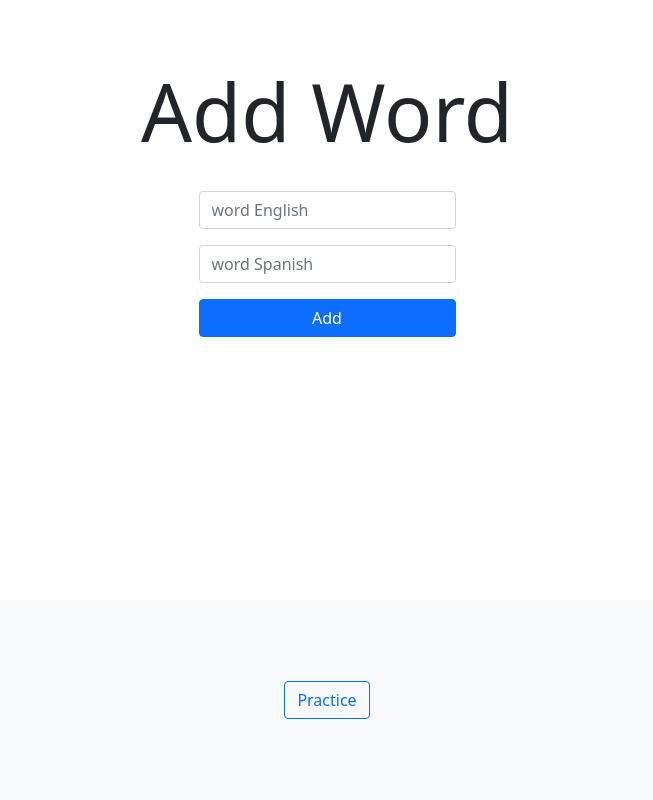
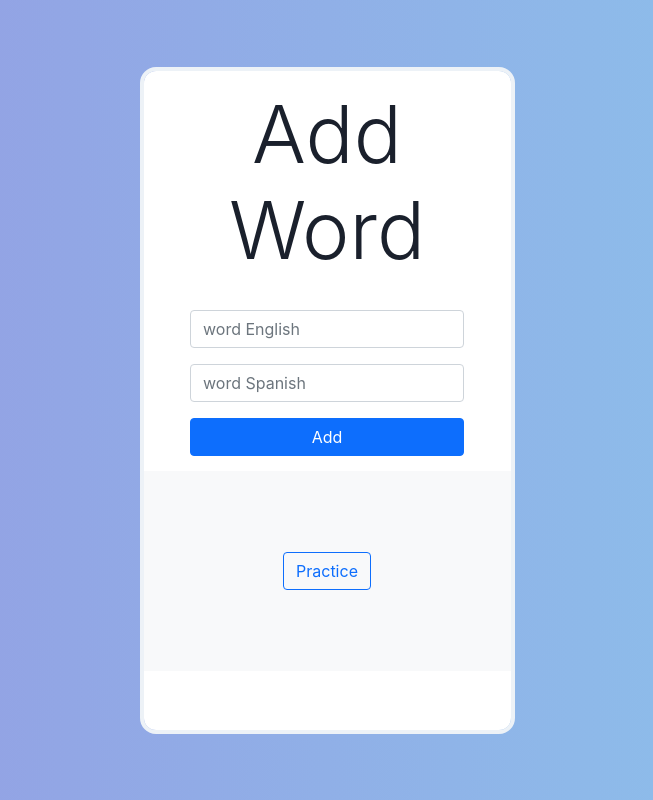
Before and after one commit to Lopez089/wordEnglish, a Next.js app: page / in a window 1280 px wide. Shown: the whole page, without its empty margins (313-966 px from the left). Built offline with nearby package versions, Linux system fonts and the light colour scheme.

Commit message:
feat add chacka ui to proyect

```diff
--- a/pages/_app.js
+++ b/pages/_app.js
@@ -1,5 +1,8 @@
 import firebase from 'firebase/app'
 import 'bootstrap/dist/css/bootstrap.min.css'
+import { ChakraProvider } from '@chakra-ui/react'
+import { theme } from '../theme/theme'
+import { WrapMovil } from '../wrappers/wrapMovil'
 
 const firebaseConfig = {
   apiKey: 'AIzaSyDAh3ShBp_07zlrRhh7I_Z1gFDkwEmhi_E',
@@ -14,8 +17,16 @@ if (!firebase.apps.length) {
   firebase.initializeApp(firebaseConfig)
 }
 
-function MyApp ({ Component, pageProps }) {
-  return <Component {...pageProps} />
+const MyApp = ({ Component, pageProps }) => {
+  return (
+    <>
+      <ChakraProvider theme={theme}>
+        <WrapMovil>
+          <Component {...pageProps} />
+        </WrapMovil>
+      </ChakraProvider>
+    </>
+  )
 }
 
 export default MyApp
--- a/pages/index.js
+++ b/pages/index.js
@@ -16,10 +16,11 @@ const Home = () => {
         <section className='h-50 d-flex flex-column justify-content-center align-items-center'>
           <FormAddWord />
         </section>
-        <section className='fixed-bottom h-25 bg-light d-flex justify-content-center align-items-center'>
+        <section className=' h-25 bg-light d-flex justify-content-center align-items-center'>
           <Button variant='outline-primary' href='/practice'>Practice</Button>
         </section>
       </main>
+
     </div>
   )
 }
--- /dev/null
+++ b/theme/theme.js
@@ -0,0 +1,9 @@
+import { extendTheme } from '@chakra-ui/react'
+
+export const theme = extendTheme({
+  colors: {
+    base: '#fff',
+    primary: '#8BC6EC',
+    secondary: '#9599E2'
+  }
+})
--- /dev/null
+++ b/wrappers/wrapMovil.tsx
@@ -0,0 +1,41 @@
+import { Box, useTheme } from '@chakra-ui/react'
+
+
+export const WrapMovil = ({ children }) => {
+    const theme = useTheme()
+    const { primary, secondary } = theme.colors
+
+    return (
+        <Box
+            as='main'
+            w='100vw'
+            h='100vh'
+            bgGradient={`linear(to-l, ${primary}, ${secondary})`}
+            display='flex'
+            alignItems='center'
+            justifyContent='center'
+        >
+            <Box
+                as='section'
+                w={{ base: '100vw', sm: '100vw', md: '100vw', lg: '375px' }}
+                h={{ base: '100vh', sm: '100vh', md: '100vh', lg: '90vh', xl: '667px' }}
+                bg='white'
+                borderRadius={{ sm: '0', md: '0', lg: '1rem' }}
+                borderWidth='4px'
+                borderColor='gray.100'
+                overflow='overlay'
+                css={{
+                    '&::-webkit-scrollbar': {
+                        width: '0'
+                    }
+                }}
+            >
+                {children}
+            </Box>
+        </Box>
+    )
+}
+//TODO:
+// usar los colores del theme
+//PONER TYPOS A LOS DATOS
+// refactor
```
Also changed, not shown: 1 other file (tests, documents, lock files or other folders).
